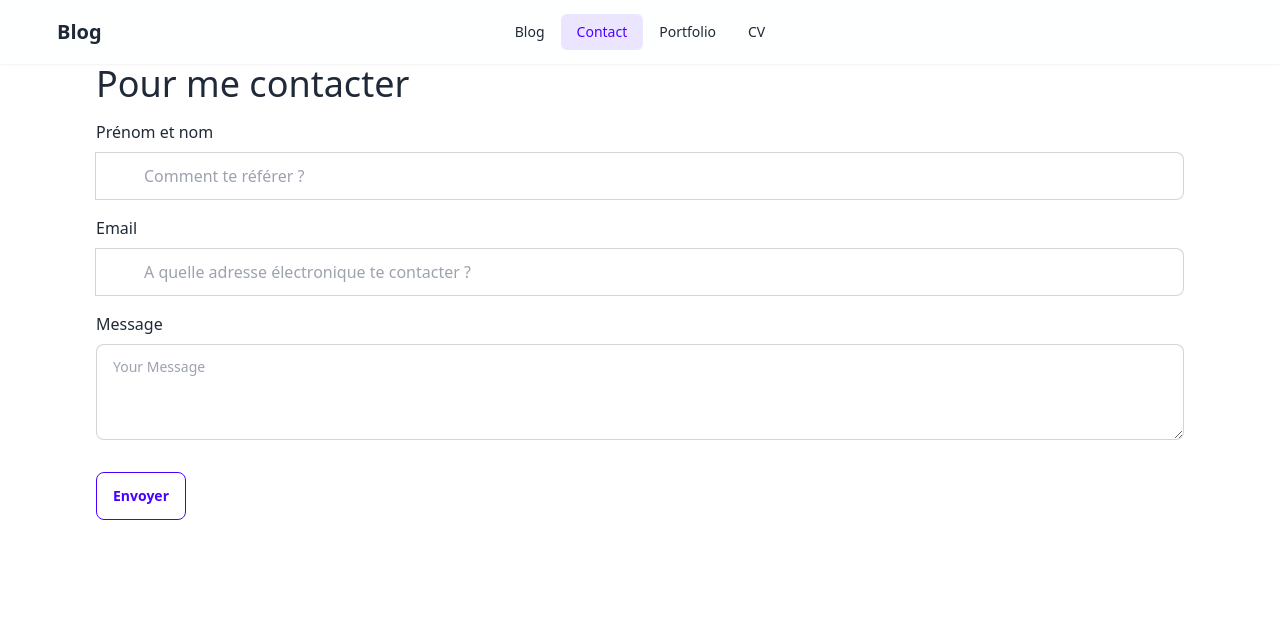
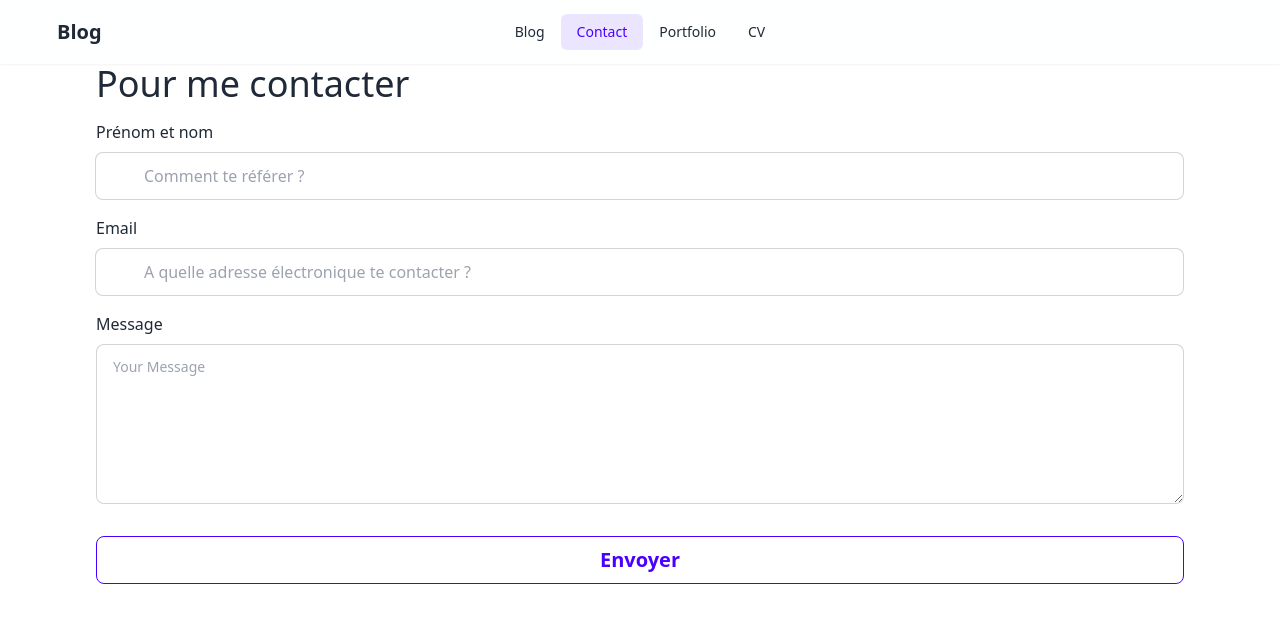
Before and after one commit to JConan/jconan.github.io, a SvelteKit app: page /contact in a window 1280 px wide. Shown: the top 622 px of the page. Built offline with nearby package versions, Linux system fonts and the light colour scheme; some icons are missing.

Commit message:
fix rounded input style

```diff
--- a/src/routes/contact/+page.svelte
+++ b/src/routes/contact/+page.svelte
@@ -17,12 +17,7 @@
 		<span>{label}</span>
 		<div class="join join-horizontal relative">
 			<Icon class="absolute m-2 z-10" {icon} height={'2rem'} />
-			<input
-				class="input input-bordered join-item m-0 grow pl-12"
-				{name}
-				type="text"
-				{placeholder}
-			/>
+			<input class="input input-bordered m-0 grow pl-12" {name} type="text" {placeholder} />
 		</div>
 	</label>
 {/snippet}
@@ -65,4 +60,10 @@
 			@apply textarea-primary input-primary;
 		}
 	}
+	textarea {
+		height: 10rem;
+	}
+	button {
+		@apply text-xl w-full;
+	}
 </style>
```
